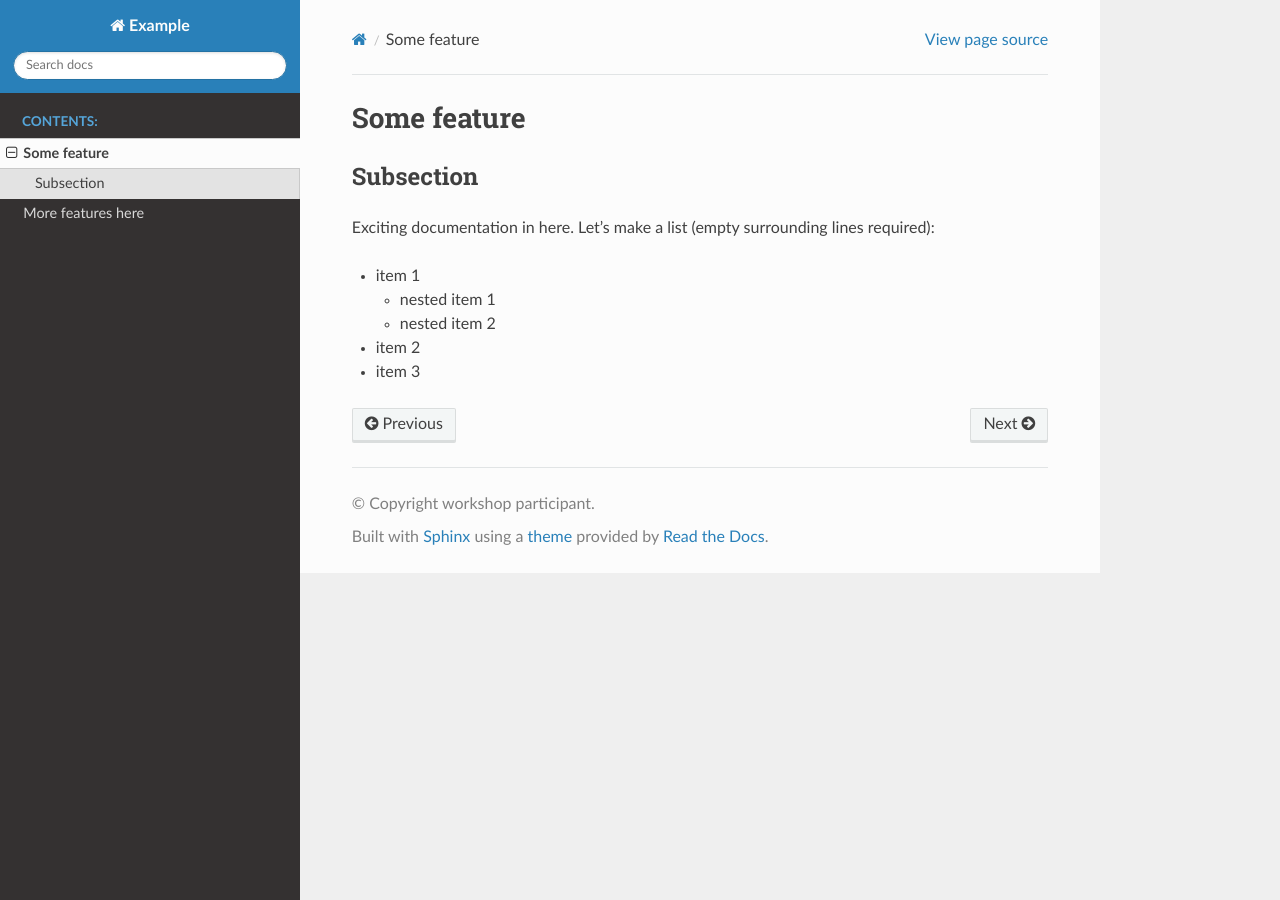
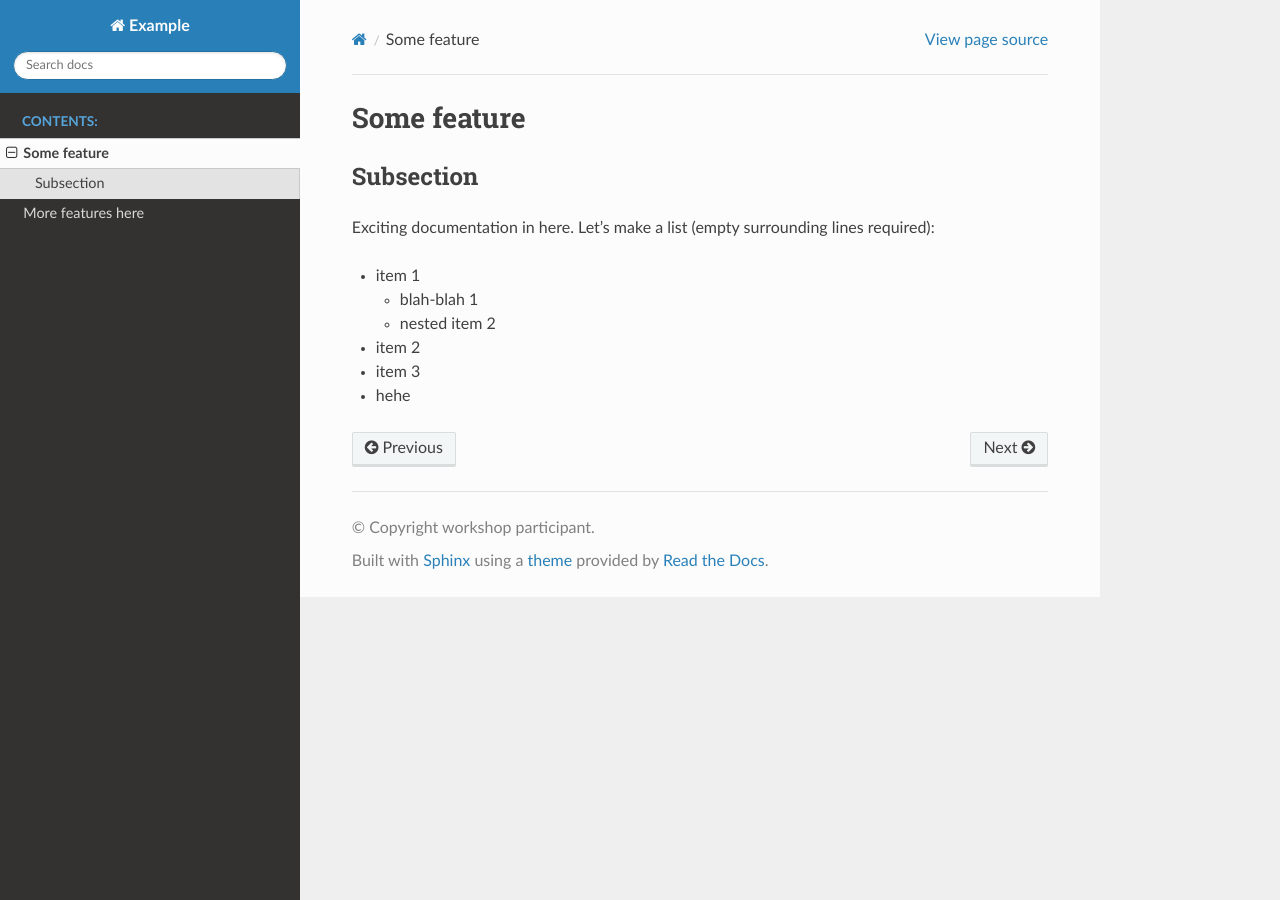
Before and after one commit to slipchenko/sphinx_test, a Sphinx documentation site: the page built from doc/some-feature.md, in a window 1280 px wide. Built offline with Sphinx 7.4.7 and the Read the Docs theme 2.0.0, drawn with Linux system fonts in a browser that asks for light colours.

Commit message:
Update some-feature.md

```diff
--- a/doc/some-feature.md
+++ b/doc/some-feature.md
@@ -7,8 +7,9 @@ Let's make a list (empty surrounding lines required):
 
 - item 1
 
-  - nested item 1
+  - blah-blah 1
   - nested item 2
 
 - item 2
 - item 3
+- hehe
```
